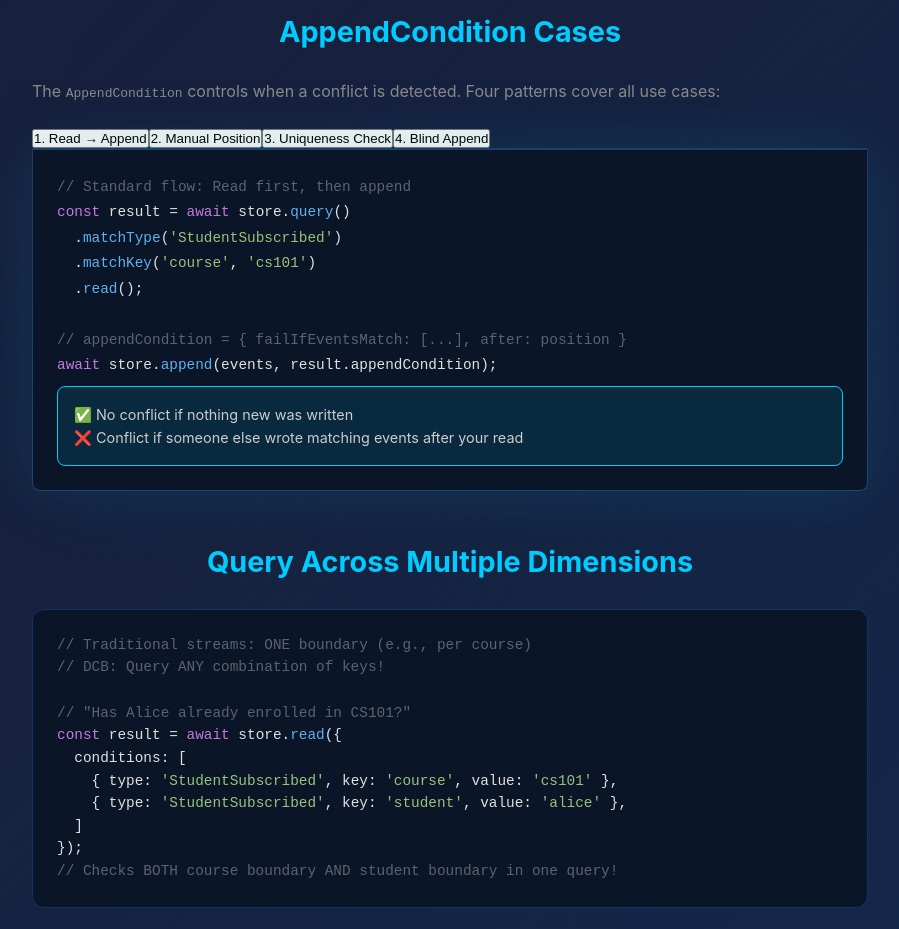
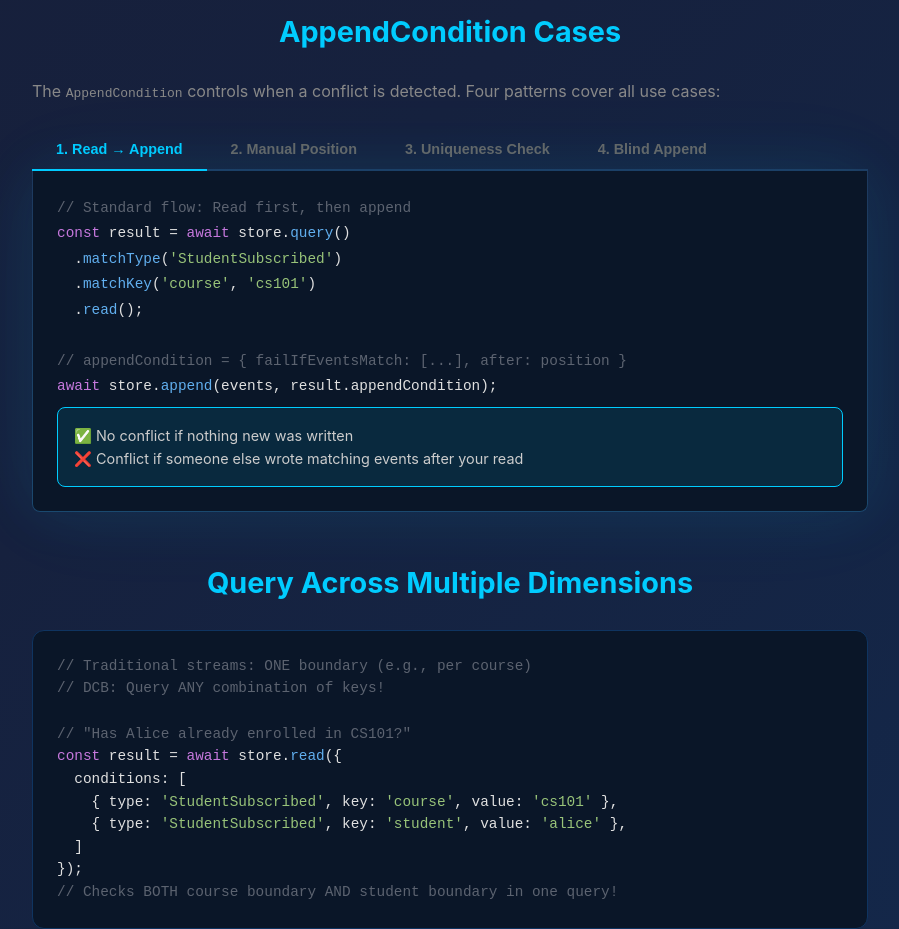
Before and after one commit to SBortz/boundlessdb, a website: page ui/public/index.html in a window 1280 px wide. Shown: the part 3220-4149 px from the top of the page, without its empty margins (190-1089 px from the left). Drawn offline with Linux system fonts and the light colour scheme.

Commit message:
fix: add tab-btn class to case tabs for proper styling

```diff
--- a/ui/public/index.html
+++ b/ui/public/index.html
@@ -642,10 +642,10 @@ appendCondition = {
     <p style="color:#888; margin-bottom:1.5rem;">The <code>AppendCondition</code> controls when a conflict is detected. Four patterns cover all use cases:</p>
 
     <div class="tabs-header">
-      <button class="case-tab active" data-case="read">1. Read → Append</button>
-      <button class="case-tab" data-case="manual">2. Manual Position</button>
-      <button class="case-tab" data-case="uniqueness">3. Uniqueness Check</button>
-      <button class="case-tab" data-case="blind">4. Blind Append</button>
+      <button class="tab-btn case-tab active" data-case="read">1. Read → Append</button>
+      <button class="tab-btn case-tab" data-case="manual">2. Manual Position</button>
+      <button class="tab-btn case-tab" data-case="uniqueness">3. Uniqueness Check</button>
+      <button class="tab-btn case-tab" data-case="blind">4. Blind Append</button>
     </div>
 
     <div class="tabs-content-wrapper">
```
